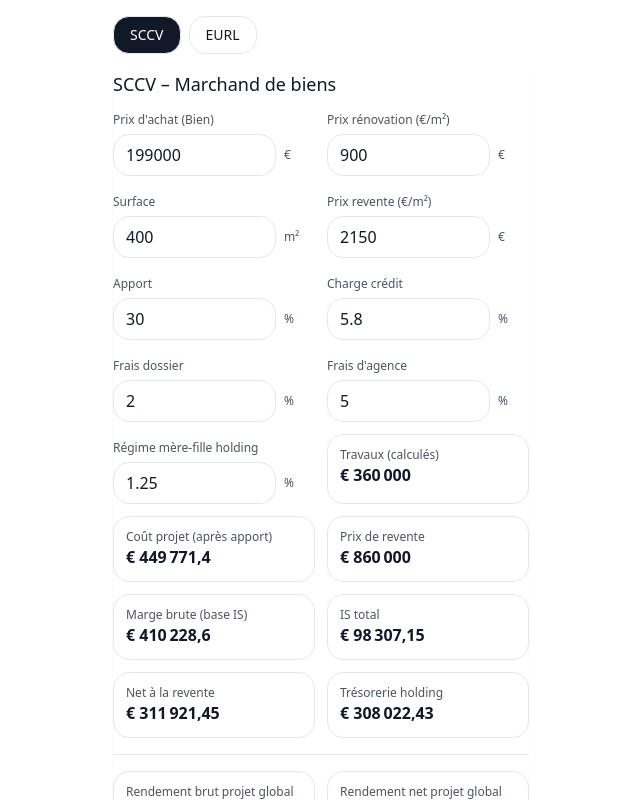
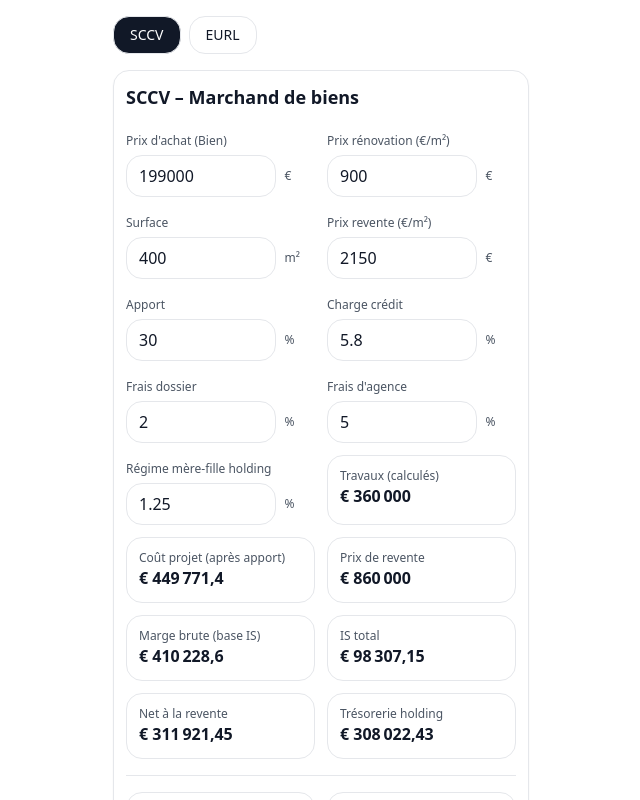
Before and after one commit to Cyse95/Appli-Rentabilit-Immo, a React (Vite) app: page / in a window 1280 px wide. Shown: the top 800 px of the page, without its empty margins (319-959 px from the left). Built offline with nearby package versions, Linux system fonts and the light colour scheme.

Commit message:
Update card.tsx

```diff
--- a/src/components/ui/card.tsx
+++ b/src/components/ui/card.tsx
@@ -1,22 +1,22 @@
-import * as React from 'react'
+import * as React from 'react';
 
-type DivProps = React.HTMLAttributes<HTMLDivElement>
+type DivProps = React.HTMLAttributes<HTMLDivElement>;
 
-export function Card({ className, ...props }: DivProps) {
-  return <div className={className} {...props} />
+export function Card({ className = '', ...props }: DivProps) {
+  return <div className={`card ${className}`} {...props} />;
 }
-export function CardHeader({ className, ...props }: DivProps) {
-  return <div className={className} {...props} />
+export function CardHeader({ className = '', ...props }: DivProps) {
+  return <div className={`mb-2 ${className}`} {...props} />;
 }
-export function CardTitle({ className, ...props }: DivProps) {
-  return <h3 className={className} {...props} />
+export function CardTitle({ className = '', ...props }: DivProps) {
+  return <h3 className={`text-lg font-semibold ${className}`} {...props} />;
 }
-export function CardDescription({ className, ...props }: DivProps) {
-  return <p className={className} {...props} />
+export function CardContent({ className = '', ...props }: DivProps) {
+  return <div className={`${className}`} {...props} />;
 }
-export function CardContent({ className, ...props }: DivProps) {
-  return <div className={className} {...props} />
+export function CardDescription({ className = '', ...props }: DivProps) {
+  return <p className={`text-sm text-gray-600 ${className}`} {...props} />;
 }
-export function CardFooter({ className, ...props }: DivProps) {
-  return <div className={className} {...props} />
+export function CardFooter({ className = '', ...props }: DivProps) {
+  return <div className={`mt-2 ${className}`} {...props} />;
 }
```
